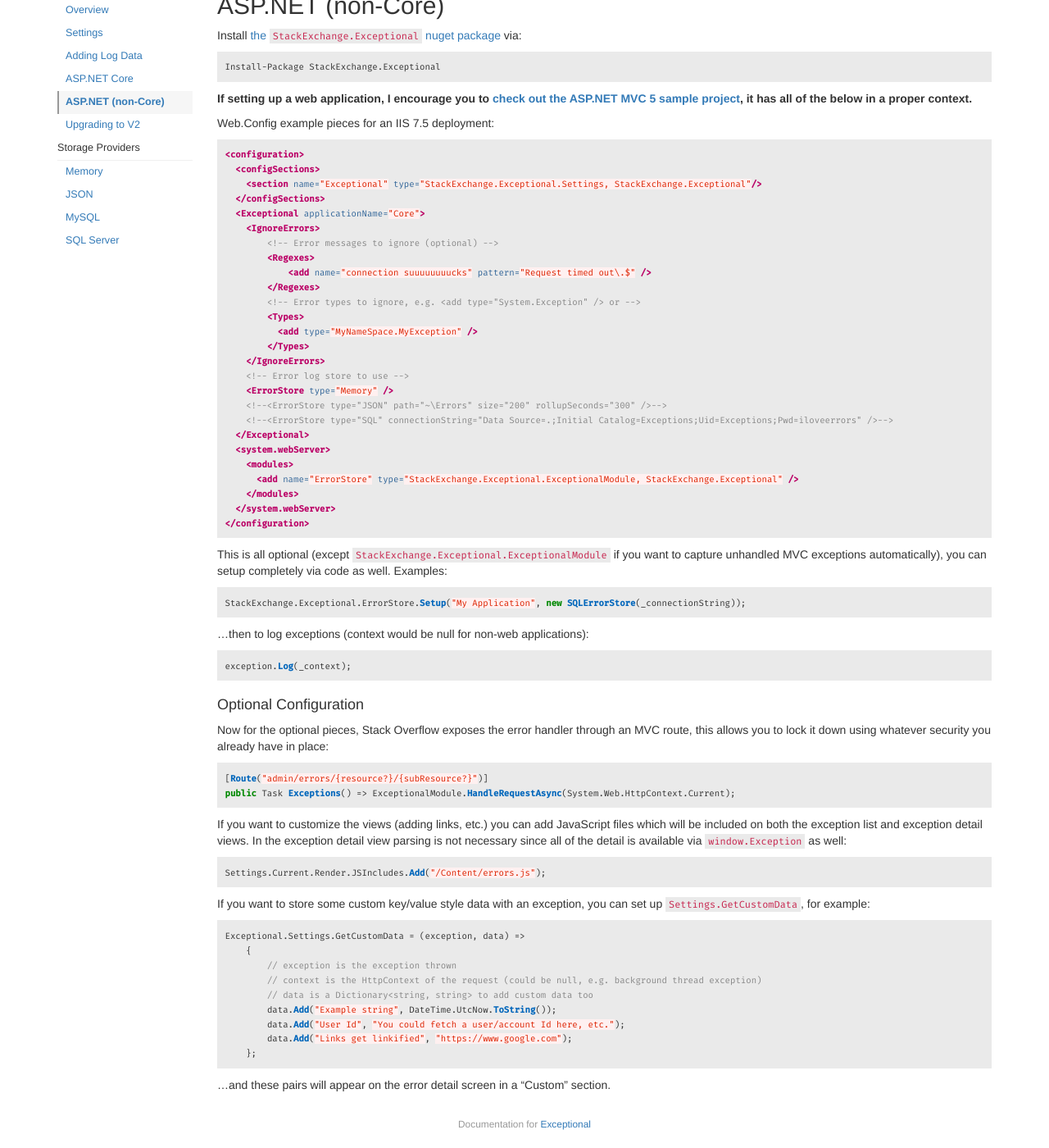
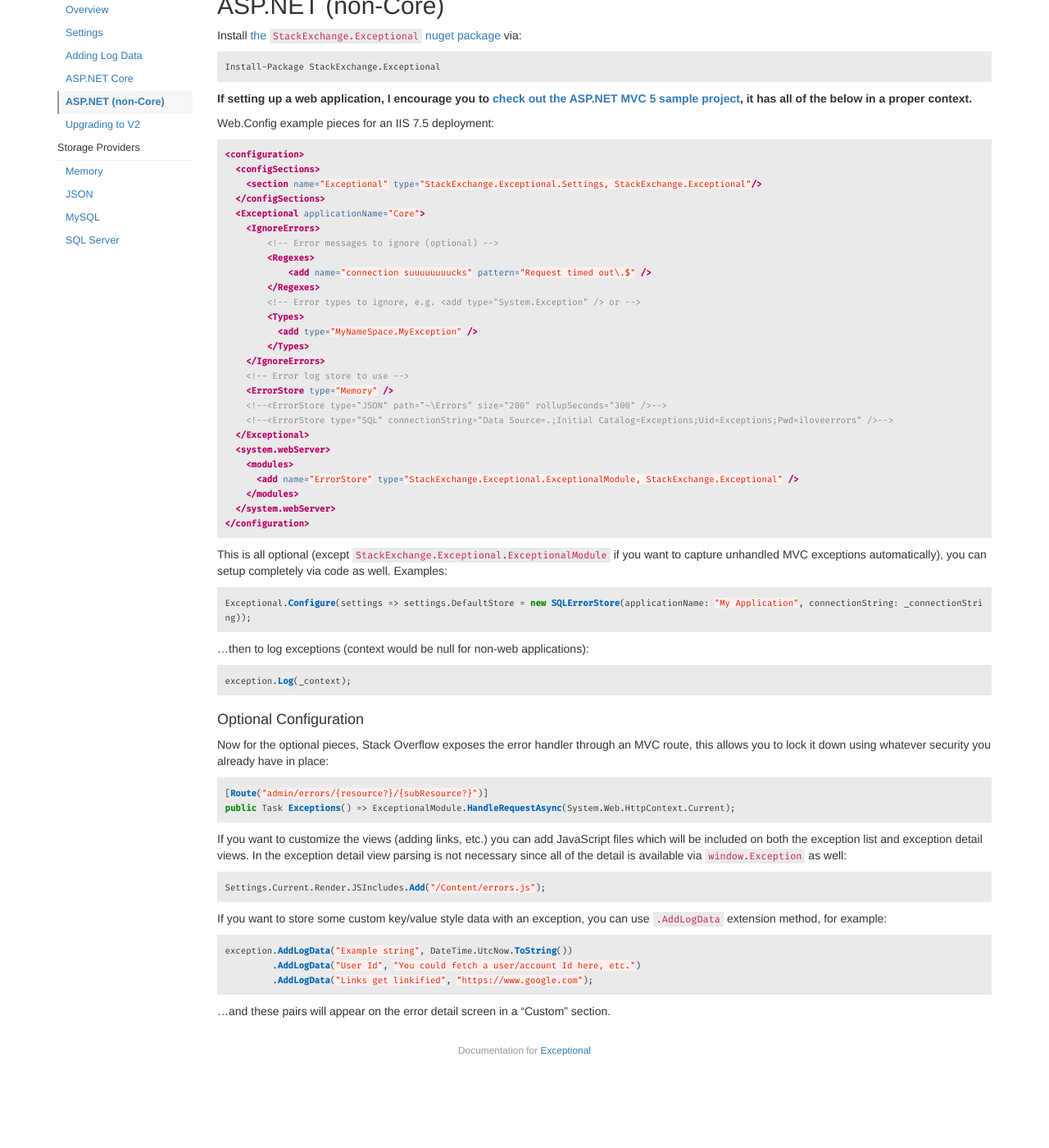
Before and after one commit to NickCraver/StackExchange.Exceptional, a Jekyll site: the page built from docs/AspDotNet.md, in a window 1280 px wide and 1400 px high, scrolled down 91 px. Shown: the whole window at 82% size. Built offline with Jekyll 4.4.1, drawn with Linux system fonts in a browser that asks for light colours; after the commit the page ends 1401 px from its top, so only the background shows below that.

````diff
--- a/docs/AspDotNet.md
+++ b/docs/AspDotNet.md
@@ -46,7 +46,7 @@ Web.Config example pieces for an IIS 7.5 deployment:
 This is all optional (except `StackExchange.Exceptional.ExceptionalModule` if you want to capture unhandled MVC exceptions automatically), you can setup completely via code as well.  Examples:
 
 ```c#
-StackExchange.Exceptional.ErrorStore.Setup("My Application", new SQLErrorStore(_connectionString));
+Exceptional.Configure(settings => settings.DefaultStore = new SQLErrorStore(applicationName: "My Application", connectionString: _connectionString));
 ```
 
 ...then to log exceptions (context would be null for non-web applications):
@@ -70,17 +70,12 @@ If you want to customize the views (adding links, etc.) you can add JavaScript f
 Settings.Current.Render.JSIncludes.Add("/Content/errors.js");
 ```
 
-If you want to store some custom key/value style data with an exception, you can set up `Settings.GetCustomData`, for example:
+If you want to store some custom key/value style data with an exception, you can use `.AddLogData` extension method, for example:
+
 
 ```c#
-Exceptional.Settings.GetCustomData = (exception, data) =>
-    {
-        // exception is the exception thrown
-        // context is the HttpContext of the request (could be null, e.g. background thread exception)
-        // data is a Dictionary<string, string> to add custom data too
-        data.Add("Example string", DateTime.UtcNow.ToString());
-        data.Add("User Id", "You could fetch a user/account Id here, etc.");
-        data.Add("Links get linkified", "https://www.google.com");
-    };
+exception.AddLogData("Example string", DateTime.UtcNow.ToString())
+         .AddLogData("User Id", "You could fetch a user/account Id here, etc.")
+         .AddLogData("Links get linkified", "https://www.google.com");
 ```
 ...and these pairs will appear on the error detail screen in a "Custom" section.
````
Also changed, not shown: docs/ConsoleDotNet.md (added, +64 -0 lines), docs/index.md (+5 -2 lines), 1 other file.
